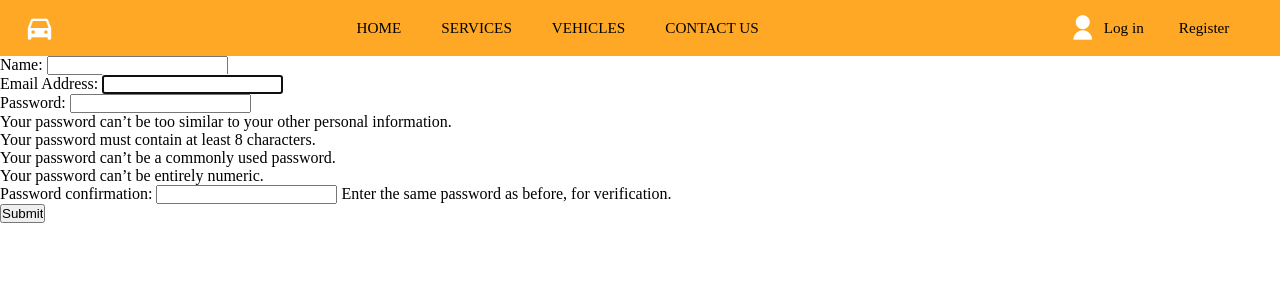
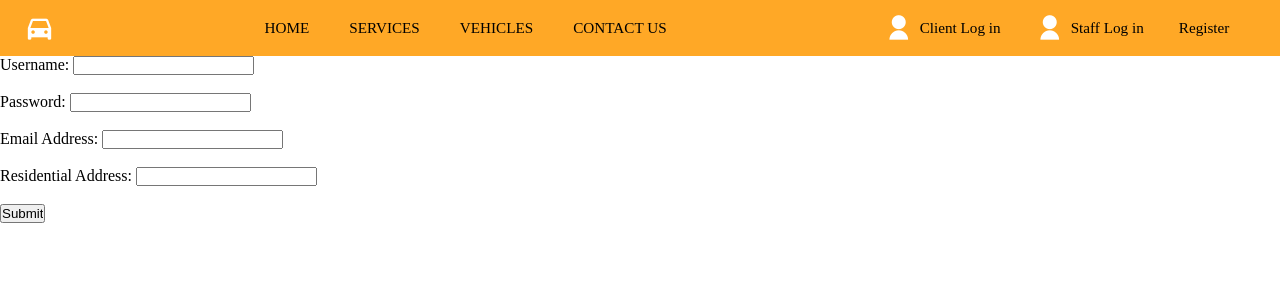
Before and after one commit to ReinerYaeger/djangoProject, a Django app: page /register/ in a window 1280 px wide. Shown: the top 300 px of the page. Run offline with Django 4.2, Linux system fonts and the light colour scheme.

Commit message:
registration not logging purchase not logging

```diff
--- a/ADDB/settings.py
+++ b/ADDB/settings.py
@@ -26,6 +26,8 @@ SECRET_KEY = 'django-insecure-dh0b6s545o=ll0l!h9wv09)l(rn6ou@%%wb4i3o!bx4p7#p7qu
 DEBUG = True
 
 ALLOWED_HOSTS = []
+
+
 
 
 # Application definition
--- a/drauto/forms.py
+++ b/drauto/forms.py
@@ -1,8 +1,9 @@
 from django.core.exceptions import ValidationError
-from django.forms import ModelForm, forms
+from django.forms import ModelForm
+from django import forms
 from django.contrib.auth.forms import UserCreationForm
 from django.contrib.auth.models import User
-from .models import Employee
+from .models import Employee, ClientPurchase
 from .models import Client
 
 
@@ -16,8 +17,26 @@ class CustomerUserCreationForm(UserCreationForm):
     class Meta:
         db_table = 'auth_user'
         model = Client
-        fields = ['client_name', 'email']
+        fields = ['client_name', 'email', 'residential_address']
         labels = {
             'client_name': 'Name',
-            'email': 'Email Address'
+            'email': 'Email Address',
+            'residential_address': 'Home Address',
         }
+
+
+class PaymentForm(forms.Form):
+    PAYMENT_METHODS = (
+        ('credit_card', 'Credit Card'),
+        ('crypto_currency', 'Crypto Currency'),
+        ('cash', 'Cash'),
+    )
+    payment_method = forms.ChoiceField(choices=PAYMENT_METHODS, widget=forms.RadioSelect)
+
+    class Meta:
+        model = ClientPurchase
+        fields = ['amt_paid', 'payment_method']
+        labels = {
+            'amt_paid': 'Amount Paid',
+            'payment_method': 'Payment Method',
+        }
--- a/drauto/models.py
+++ b/drauto/models.py
@@ -3,7 +3,7 @@ from django.db import models
 from django.contrib.auth.models import Permission, AbstractUser
 
 
-class Employee(models.Model):
+class Employee(AbstractBaseUser):
     emp_Id = models.CharField(max_length=10, primary_key=True)
     emp_name = models.CharField(max_length=25)
     date_employed = models.DateField()
@@ -109,11 +109,6 @@ class ClientManager(BaseUserManager):
         user.save(using=self._db)
         return user
 
-    def create_superuser(self, email, password=None, **extra_fields):
-        extra_fields.setdefault('is_staff', True)
-        extra_fields.setdefault('is_superuser', True)
-        return self.create_user(email, password, **extra_fields)
-
 
 class Client(AbstractBaseUser):
     client_Id = models.CharField(max_length=10, primary_key=True)
--- a/drauto/urls.py
+++ b/drauto/urls.py
@@ -4,7 +4,8 @@ from . import views
 urlpatterns = [
     path('', views.index, name='index'),
 
-    path('login_form/', views.login_form, name='loginform'),
+    path('client_login/', views.client_login, name='client_login'),
+    path('staff_login/', views.staff_login, name='staff_login'),
     path('logout/', views.logout_user, name='logout'),
     path('register/', views.register_form, name='register'),
     path('contact/', views.contact, name='contact'),
@@ -12,4 +13,5 @@ urlpatterns = [
 
     path('vehicle/', views.vehicle, name='vehicle'),
     path('vehicle/purchase/<str:vehicle_id>/', views.purchase, name='purchase'),
+    # path('vehicle/purchase/<str:')
 ]
--- a/drauto/views.py
+++ b/drauto/views.py
@@ -5,10 +5,11 @@ from django.contrib.auth import login, authenticate, logout
 from django.contrib.auth.models import User
 from django.contrib import messages
 from django.contrib.auth.forms import UserCreationForm
+from django.contrib.auth.decorators import login_required
 from .forms import CustomerUserCreationForm
 from django.db import connection
 
-from .models import Employee
+from .models import Employee, ClientPurchase
 
 # Create your views here.
 cursor = connection.cursor()
@@ -18,7 +19,7 @@ def index(requests):
     return render(requests, 'drauto/index.html')
 
 
-def login_form(requests):
+def client_login(requests):
     # form = LoginForm()
     # context = {'form':form}
     page = 'login'
@@ -42,6 +43,30 @@ def login_form(requests):
     return render(requests, 'drauto/login_register_form.html')
 
 
+def staff_login(requests):
+    page = 'login'
+
+    if requests.user.is_authenticated:
+        return redirect('/')
+
+    if requests.method == 'POST':
+        username = requests.POST['username']
+        password = requests.POST['password']
+
+       # employee = Employee.objects.get(emp_Id=emp_id)
+
+        user = requests.user
+
+        if user is not None:
+            login(requests, user)
+            return index(requests)
+        else:
+            print('Incorrect Credentials')
+            messages.error(requests, 'Incorrect Credentials')
+
+    return render(requests, 'drauto/login_register_form.html')
+
+
 def logout_user(requests):
     logout(requests)
 
@@ -50,24 +75,25 @@ def logout_user(requests):
 
 def register_form(requests):
     page = 'register'
-    form = CustomerUserCreationForm()
-    user = None
+    form = CustomerUserCreationForm(requests.POST or None)
 
-    if requests.method == 'POST':
-        form = CustomerUserCreationForm(requests.POST)
-        if form.is_valid():
-            client = form.save(commit=False)
-            password = form.cleaned_data.get('password')
-            client.set_password(password)  # set the password here
-            client.save()
+    if requests.method == 'POST' and form.is_valid():
+        client = form.save(commit=False)
+        password = form.cleaned_data.get('password')
+        client.set_password(password)
+        client.save()
+
+        # authenticate the user
+        user = authenticate(email=client.email, password=password)
+        if user is not None:
             # login the user
-            user = authenticate(email=client.email, password=password)
             login(requests, user)
+            messages.success(requests, 'Your account has been created!')
+            return redirect('home')
         else:
-            messages.error(requests, "An error has occurred during registration")
+            messages.error(requests, "Unable to authenticate user")
 
     context = {'page': page, 'form': form}
-
     return render(requests, 'drauto/login_register_form.html', context)
 
 
@@ -116,18 +142,45 @@ def purchase(requests, vehicle_id):
         if not vehicle:
             vehicle = {'purchase_id': 'Not Present'}
 
-    return render(requests, 'drauto/purchase.html', vehicle)
+    if requests.method == 'POST':
+        form = ClientPurchase(requests.POST)
+        if form.is_valid():
+
+            purchase.amt_paid = form.cleaned_data['amt_paid']
+            purchase.payment_method = form.cleaned_data['payment_method']
+
+            # Save the purchase to the database
+            purchase.save()
+
+            return redirect('/')
+
+        # If the form is not valid, render the purchase template with the form and vehicle information
+    else:
+        form = ClientPurchase()
+
+    context = {'vehicle': vehicle}
+    return render(requests, 'drauto/purchase.html', context)
+
+
+def log_payment(requests):
+    with connection.cursor() as cursor:
+        cursor.execute("INSERT INTO DrautoshopAddb.dbo.Client_Purchase ()")
+        vehicle_list = cursor.fetchall()
+        context = {
+            'vehicle_list': vehicle_list,
+        }
 
 
 def getPrice(chassis_number):
-    #cursor.execute("SELECT DrautoshopAddb.dbo.GET_VEHICLES_SELL_PRICE() WHERE chassis_number = '{chassis_number}'")
-    cursor.execute(f"SELECT Selling_Price FROM DrautoshopAddb.dbo.GET_VEHICLE_SELL_PRICE() WHERE chassis_number = '{chassis_number}'")
+    # cursor.execute("SELECT DrautoshopAddb.dbo.GET_VEHICLES_SELL_PRICE() WHERE chassis_number = '{chassis_number}'")
+    cursor.execute(
+        f"SELECT Selling_Price FROM DrautoshopAddb.dbo.GET_VEHICLE_SELL_PRICE() WHERE chassis_number = '{chassis_number}'")
     data = cursor.fetchall()
 
     return data[0][0]
 
+
 def getDiscountPrice(chassis_number):
-
     cursor.execute("SELECT DrautoshopAddb.dbo.GET_DISCOUNT('{chassis_number}')")
     data = cursor.fetchall()
 
--- a/templates/drauto/login_register_form.html
+++ b/templates/drauto/login_register_form.html
@@ -12,8 +12,16 @@
     <form method="post" action="{% url 'register' %}">
         {% csrf_token %}
 
-        {{ form.as_p }}
-        <input type="submit" name="registerUser">
+      {% comment %}  {{ form.as_p }}{% endcomment %}
+        <label for="username">Username:</label>
+		<input type="text" id="username" name="username"><br><br>
+		<label for="password">Password:</label>
+		<input type="password" id="password" name="password"><br><br>
+		<label for="email">Email Address:</label>
+		<input type="email" id="email" name="email"><br><br>
+		<label for="residential_address">Residential Address:</label>
+		<input type="text" id="residential_address" name="residential_address"><br><br>
+		<input type="submit" value="Submit">
     </form>
 
 {% else %}
--- a/templates/drauto/navbar.html
+++ b/templates/drauto/navbar.html
@@ -22,7 +22,9 @@
             <a href="{% url 'logout' %}" class="user"><i class="ri-user-fill"></i>Logout</a>
             <div class="bx bx-menu" id="menu-icon"></div>
         {% else %}
-            <a href="{% url 'loginform' %}" class="user"><i class="ri-user-fill"></i>Log in</a>
+            <a href="{% url 'client_login' %}" class="user"><i class="ri-user-fill"></i>Client Log in</a>
+
+            <a href="{% url 'staff_login' %}" class="user"><i class="ri-user-fill"></i>Staff Log in</a>
             <li><a href="{% url 'register' %}">Register</a></li>
             <div class="bx bx-menu" id="menu-icon"></div>
         {% endif %}
```
Also changed, not shown: templates/drauto/purchase.html (+11 -8 lines).
